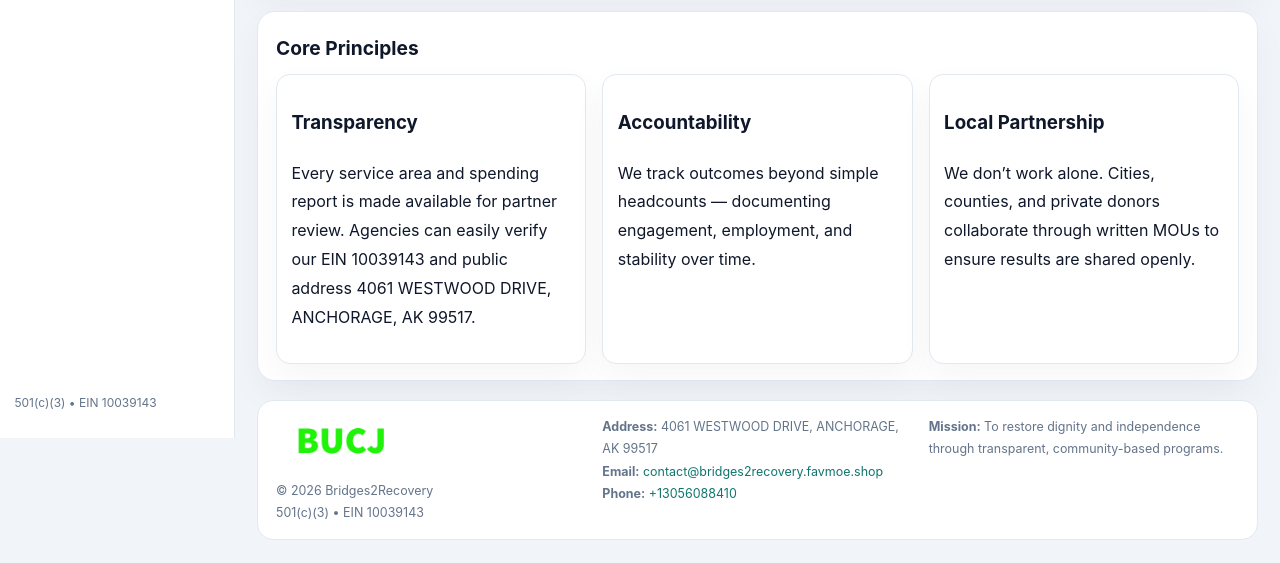
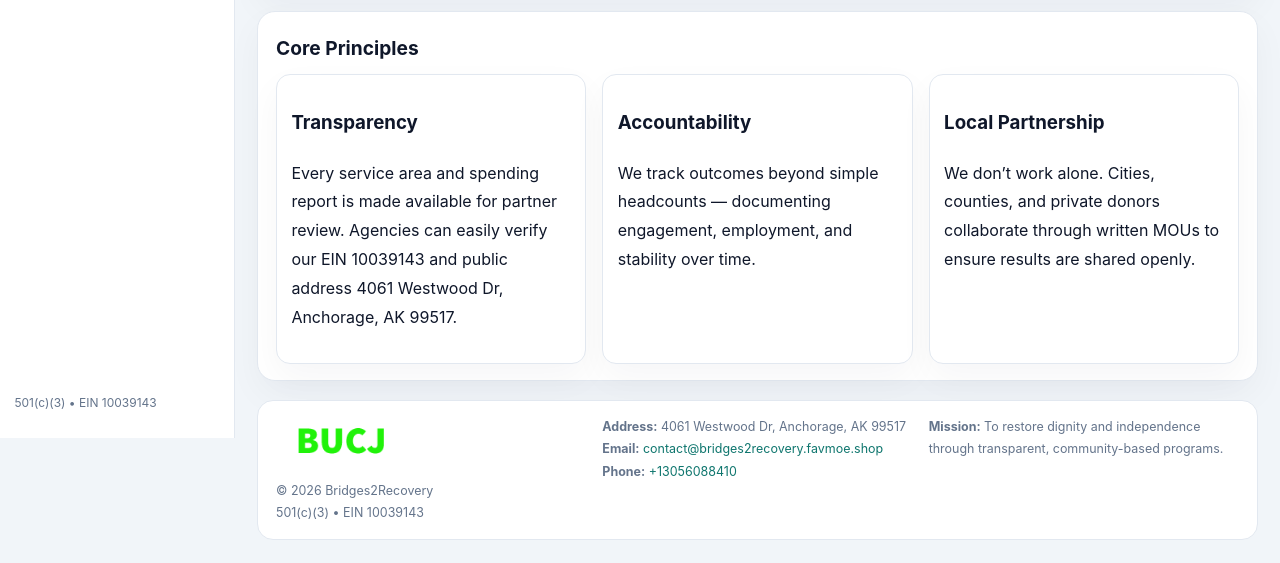
Before and after one commit to thuanbg111/bridges2recovery-9143, a plain HTML site: page about.html in a window 1280 px wide. Shown: the part 362-925 px from the top of the page. Drawn offline with Linux system fonts and the light colour scheme.

Commit message:
Safe replace address only

```diff
--- a/about.html
+++ b/about.html
@@ -31,7 +31,7 @@
     <div class="block">
       <h2>Core Principles</h2>
       <div class="cards">
-        <article class="c48b13a2e36"><h3>Transparency</h3><p>Every service area and spending report is made available for partner review. Agencies can easily verify our EIN 10039143 and public address 4061 WESTWOOD DRIVE, ANCHORAGE, AK 99517.</p></article>
+        <article class="c48b13a2e36"><h3>Transparency</h3><p>Every service area and spending report is made available for partner review. Agencies can easily verify our EIN 10039143 and public address 4061 Westwood Dr, Anchorage, AK 99517.</p></article>
         <article class="c48b13a2e36"><h3>Accountability</h3><p>We track outcomes beyond simple headcounts — documenting engagement, employment, and stability over time.</p></article>
         <article class="c48b13a2e36"><h3>Local Partnership</h3><p>We don’t work alone. Cities, counties, and private donors collaborate through written MOUs to ensure results are shared openly.</p></article>
       </div>
@@ -40,7 +40,7 @@
     <footer>
       <div class="footer-grid">
         <div><img src="images/logo.png" style="width:130px;margin-bottom:.35rem" alt=""><div class="small">© <span id="year"></span> Bridges2Recovery</div><div class="small">501(c)(3) • EIN 10039143</div></div>
-        <div><div class="small"><strong>Address:</strong> 4061 WESTWOOD DRIVE, ANCHORAGE, AK 99517</div><div class="small"><strong>Email:</strong> <a href="mailto:contact@bridges2recovery.favmoe.shop">contact@bridges2recovery.favmoe.shop</a></div><div class="small"><strong>Phone:</strong> <a href="tel:+13056088410">+13056088410</a></div></div>
+        <div><div class="small"><strong>Address:</strong> 4061 Westwood Dr, Anchorage, AK 99517</div><div class="small"><strong>Email:</strong> <a href="mailto:contact@bridges2recovery.favmoe.shop">contact@bridges2recovery.favmoe.shop</a></div><div class="small"><strong>Phone:</strong> <a href="tel:+13056088410">+13056088410</a></div></div>
         <div><div class="small"><strong>Mission:</strong> To restore dignity and independence through transparent, community-based programs.</div></div>
       </div>
     </footer>
```
